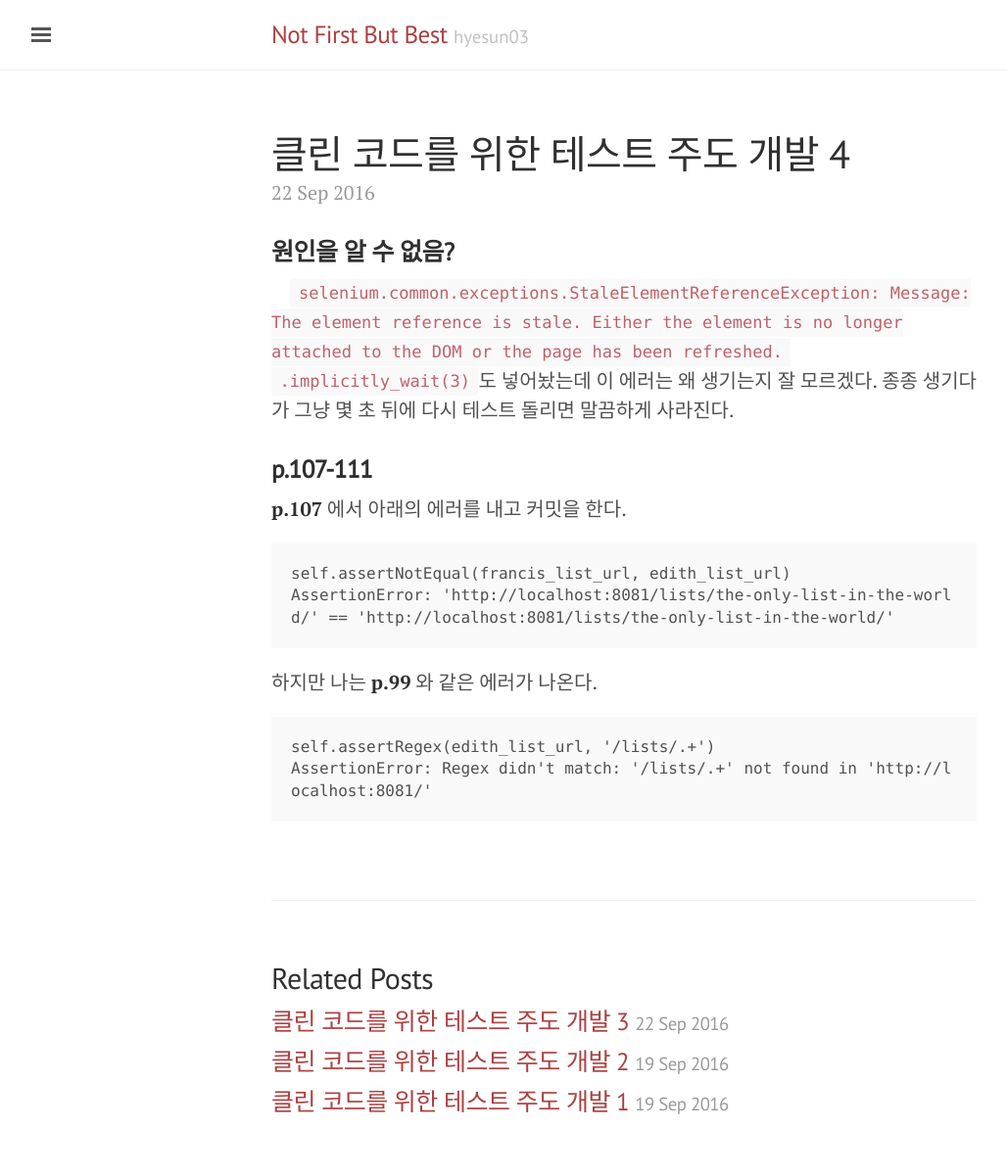
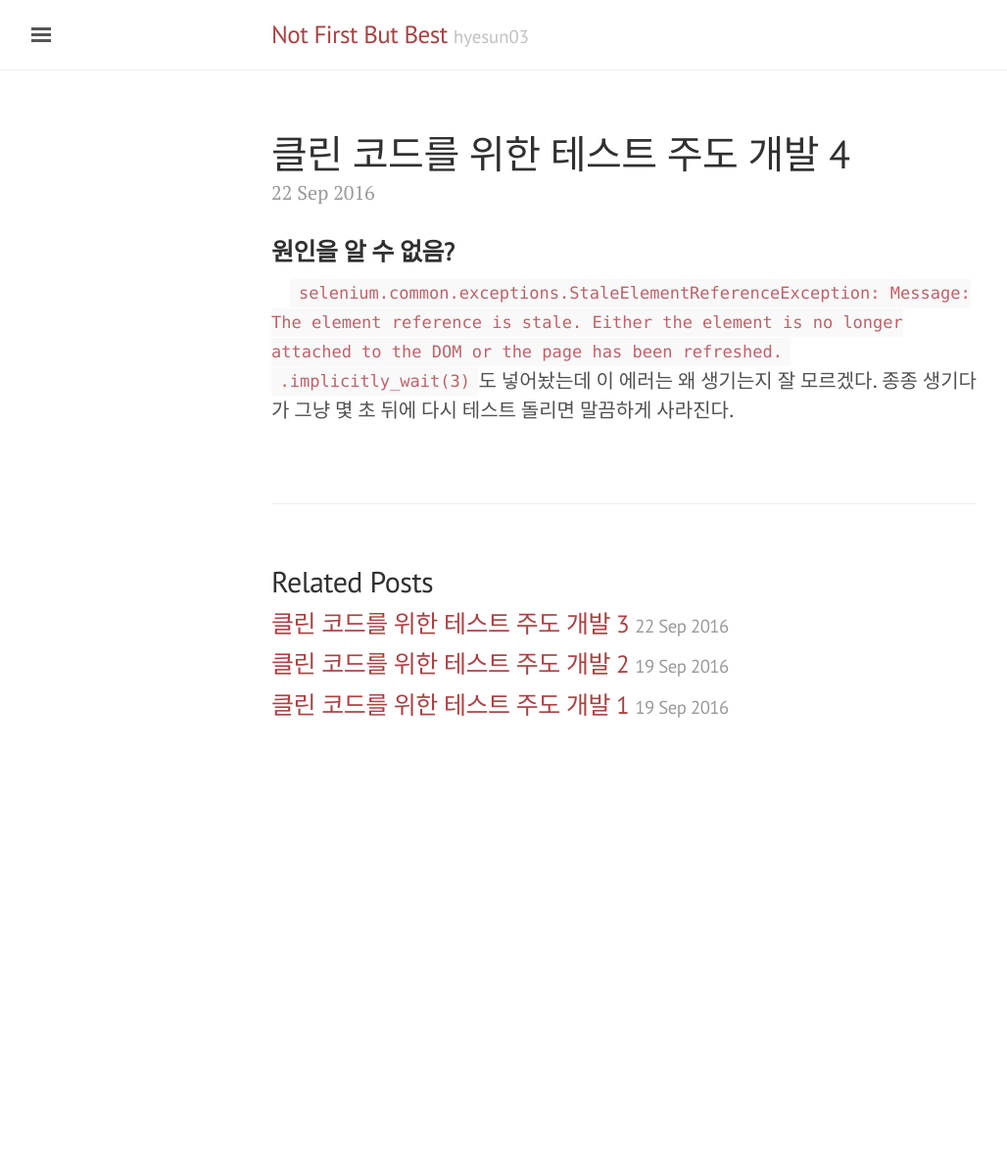
Before and after one commit to hyesun03/hyesun03.github.io, a Jekyll site: the page built from _posts/2016-09-22-djangoTDD04.md, in a window 1280 px wide. Shown: the whole page at 98% size, without its empty margins (3-1031 px from the left). Built offline with Jekyll 4.4.1, drawn with Linux system fonts in a browser that asks for light colours; comment, search, counter and statistics services are not loaded; after the commit the page ends 900 px from its top, so only the background shows below that.

Commit message:
tdd django 4번째 포스팅

```diff
--- a/_posts/2016-09-22-djangoTDD04.md
+++ b/_posts/2016-09-22-djangoTDD04.md
@@ -6,12 +6,3 @@ comments: true
 ### **원인을 알 수 없음?**
 &nbsp;&nbsp;&nbsp; `selenium.common.exceptions.StaleElementReferenceException: Message: The element reference is stale. Either the element is no longer attached to the DOM or the page has been refreshed.`
 `.implicitly_wait(3)`도 넣어놨는데 이 에러는 왜 생기는지 잘 모르겠다. 종종 생기다가 그냥 몇 초 뒤에 다시 테스트 돌리면 말끔하게 사라진다.
-
-### **p.107-111**
-**p.107** 에서 아래의 에러를 내고 커밋을 한다.
-<pre><code>self.assertNotEqual(francis_list_url, edith_list_url)
-AssertionError: 'http://localhost:8081/lists/the-only-list-in-the-world/' == 'http://localhost:8081/lists/the-only-list-in-the-world/'
-</code></pre>
-하지만 나는 **p.99** 와 같은 에러가 나온다.
-<pre><code>self.assertRegex(edith_list_url, '/lists/.+')
-AssertionError: Regex didn't match: '/lists/.+' not found in 'http://localhost:8081/'</code></pre>
```
